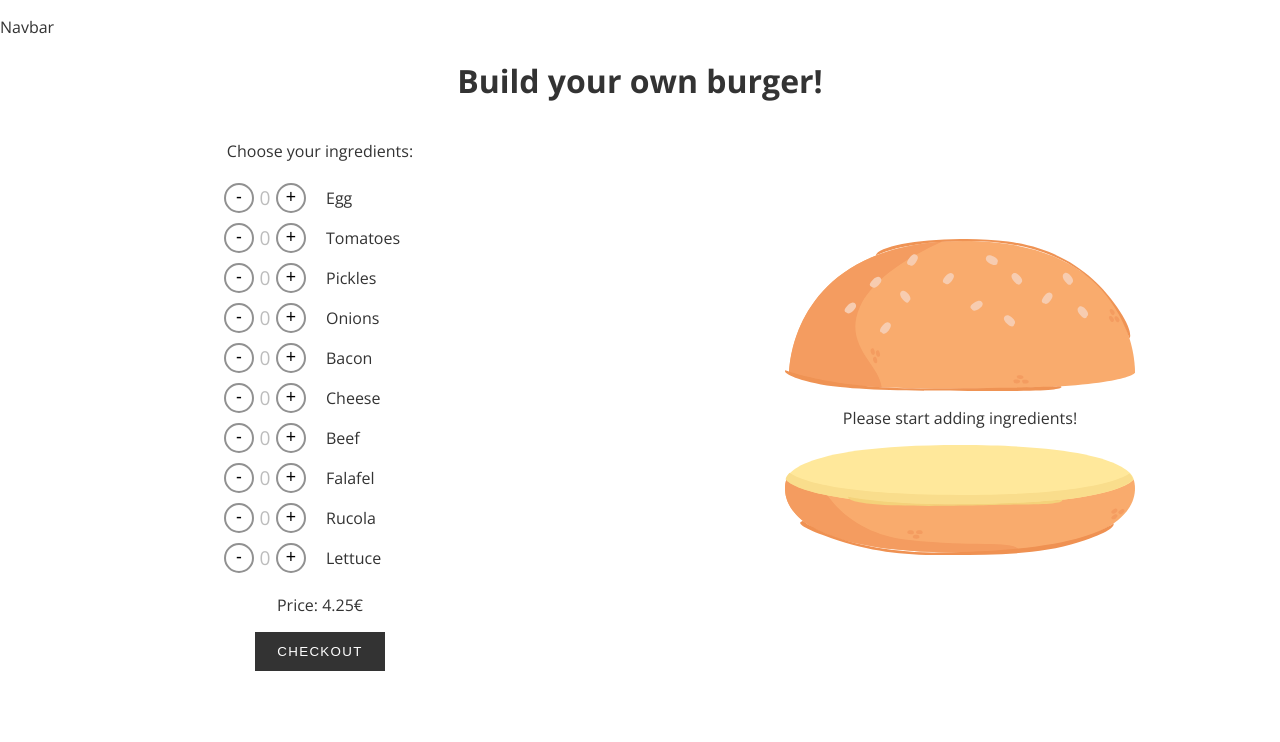
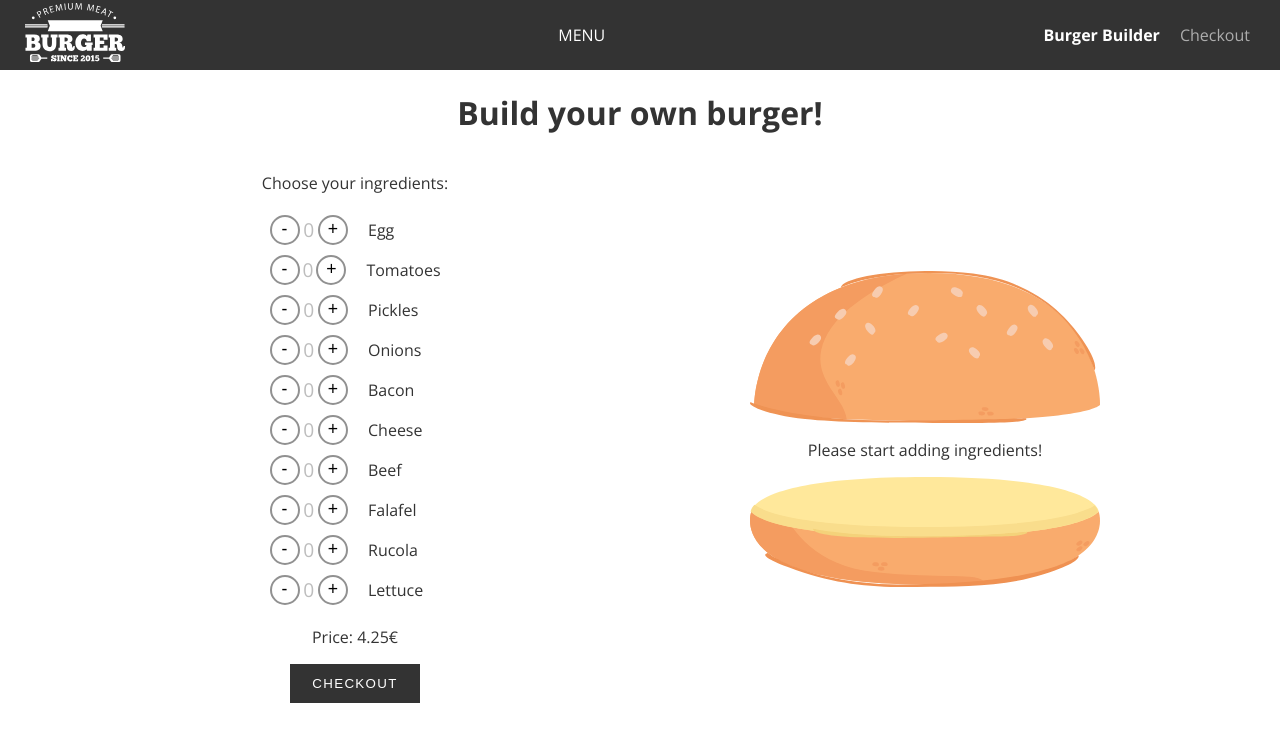
Before and after one commit to nas9lug2z/burger-constructor, a React (Create React App) app: page / in a window 1280 px wide. Shown: the top 742 px of the page. Built offline with nearby package versions, Linux system fonts and the light colour scheme.

Commit message:
header and basic menu added

```diff
--- a/src/components/Burger/OrderSummary/OrderSummary.js
+++ b/src/components/Burger/OrderSummary/OrderSummary.js
@@ -1,4 +1,4 @@
-import React from 'react';
+import React, { Fragment } from 'react';
 
 import classes from './OrderSummary.module.css';
 
@@ -24,7 +24,7 @@ const OrderSummary = props => {
 				</li>
 				{ingredientsList}
 			</ul>
-			<h3>Price: {props.price} €</h3>
+			<h3>Total price: {props.price} €</h3>
 			<div>
 				<button onClick={props.modalClosed} className='black-button'>
 					Cancel
--- a/src/components/Burger/OrderSummary/OrderSummary.module.css
+++ b/src/components/Burger/OrderSummary/OrderSummary.module.css
@@ -1,9 +1,9 @@
 .OrderSummary {
 	text-transform: capitalize;
+	padding: 30px;
 	margin: auto;
 	display: flex;
 	flex-direction: column;
-	justify-content: space-between;
 }
 .Title {
 	margin-top: 0;
--- a/src/components/Layout/Layout.js
+++ b/src/components/Layout/Layout.js
@@ -1,11 +1,12 @@
 import React, { Fragment } from 'react';
 
+import Toolbar from '../Navigation/Toolbar/Toolbar';
 import BurgerBuilderContainer from '../../containers/BurgerBuilderPage/BurgerBuilderContainer';
 
 const Layout = props => {
 	return (
 		<Fragment>
-			<p>Navbar</p>
+			<Toolbar />
 			<BurgerBuilderContainer />
 		</Fragment>
 	);
--- /dev/null
+++ b/src/components/Navigation/NavigationItems/NavigationItem/NavigationItem.js
@@ -0,0 +1,12 @@
+import React from 'react';
+import classes from './NavigationItem.module.css';
+
+const NavigationItem = props => (
+	<li className={classes.NavigationItem}>
+		<a href={props.link} className={props.active ? classes.active : null}>
+			{props.children}
+		</a>
+	</li>
+);
+
+export default NavigationItem;
--- /dev/null
+++ b/src/components/Navigation/NavigationItems/NavigationItem/NavigationItem.module.css
@@ -0,0 +1,25 @@
+.NavigationItem {
+	box-sizing: border-box;
+	margin: 0;
+	/* height: 100%; */
+	display: flex;
+	align-items: center;
+}
+.NavigationItem a {
+	box-sizing: border-box;
+	text-decoration: none;
+	height: 100%;
+	padding: 16px 10px;
+	display: flex;
+	justify-content: center;
+	align-items: center;
+	color: rgba(255, 255, 255, 0.6);
+}
+.NavigationItem a:hover,
+.NavigationItem a:active,
+.NavigationItem a.active {
+	color: white;
+	font-weight: 600;
+
+	/* background-color: rgb(255, 255, 255, 0.1); */
+}
--- /dev/null
+++ b/src/components/Navigation/NavigationItems/NavigationItems.js
@@ -0,0 +1,14 @@
+import React from 'react';
+import NavigationItem from './NavigationItem/NavigationItem';
+import classes from './NavigationItems.module.css';
+
+const NavigationItems = props => (
+	<ul className={classes.NavigationItems}>
+		<NavigationItem link='/' active>
+			Burger Builder
+		</NavigationItem>
+		<NavigationItem link='/'>Checkout</NavigationItem>
+	</ul>
+);
+
+export default NavigationItems;
--- /dev/null
+++ b/src/components/Navigation/NavigationItems/NavigationItems.module.css
@@ -0,0 +1,8 @@
+.NavigationItems {
+	margin: 0;
+	padding: 0;
+	list-style: none;
+	display: flex;
+	align-items: center;
+	height: 100%;
+}
--- /dev/null
+++ b/src/components/Navigation/Toolbar/Toolbar.js
@@ -0,0 +1,21 @@
+import React from 'react';
+import Logo from '../../../assets/logo.svg';
+import classes from './Toolbar.module.css';
+import NavigationItems from '../NavigationItems/NavigationItems';
+
+const Toolbar = props => {
+	return (
+		<header className={classes.Toolbar}>
+			<div className={classes.Logo}>
+				<img src={Logo} alt='Logo'></img>
+			</div>
+			<div>MENU</div>
+
+			<nav>
+				<NavigationItems />
+			</nav>
+		</header>
+	);
+};
+
+export default Toolbar;
--- /dev/null
+++ b/src/components/Navigation/Toolbar/Toolbar.module.css
@@ -0,0 +1,23 @@
+.Toolbar {
+	height: var(--header-height);
+	width: 100%;
+	position: fixed;
+	top: 0;
+	left: 0;
+	background-color: var(--main-color);
+	color: white;
+	display: flex;
+	justify-content: space-between;
+	align-items: center;
+	padding: 0 20px;
+	box-sizing: border-box;
+	z-index: 90;
+}
+.Toolbar nav {
+	height: 100%;
+}
+.Logo {
+	width: 100px;
+	padding: 5px;
+	/* z-index: 91; */
+}
--- a/src/components/UI/Modal/Modal.module.css
+++ b/src/components/UI/Modal/Modal.module.css
@@ -1,6 +1,7 @@
 .Modal {
 	position: fixed;
 	display: flex;
+	justify-content: space-between;
 	z-index: 100;
 	top: calc(50% - 250px);
 	left: calc(50% - 300px);
--- a/src/index.css
+++ b/src/index.css
@@ -1,12 +1,15 @@
 :root {
 	--main-color: #333;
+	--header-height: 70px;
 }
 body {
 	margin: 0;
 	font-family: 'Open Sans', sans-serif;
 	color: var(--main-color);
 }
-
+main {
+	padding: var(--header-height);
+}
 .black-button {
 	background-color: var(--main-color);
 	color: white;
```
Also changed, not shown: 1 other file (tests, documents, lock files or other folders).
